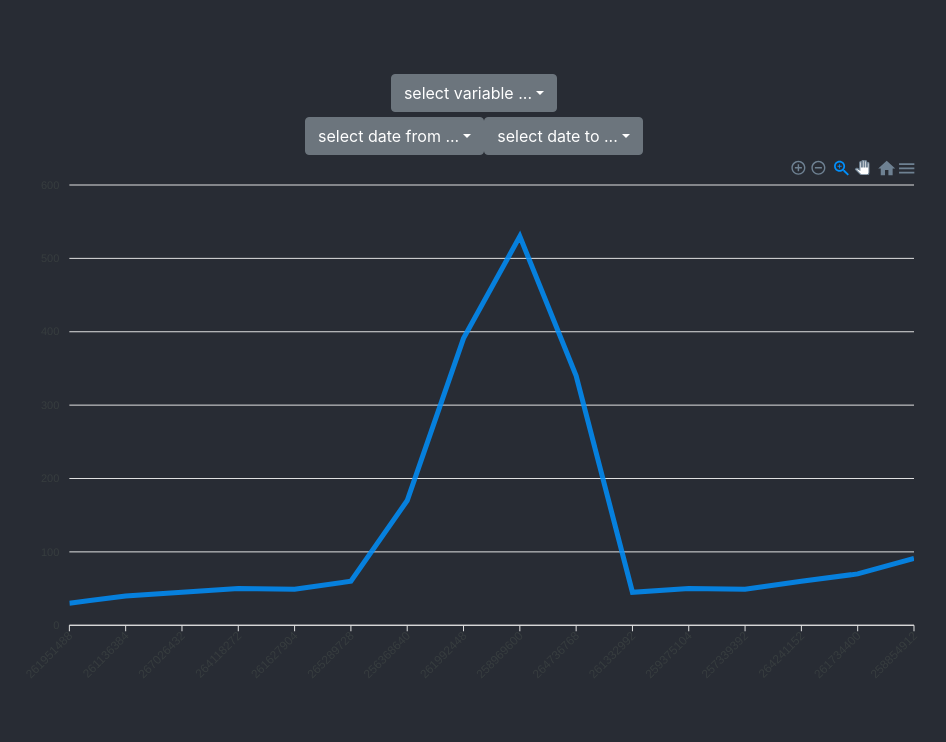
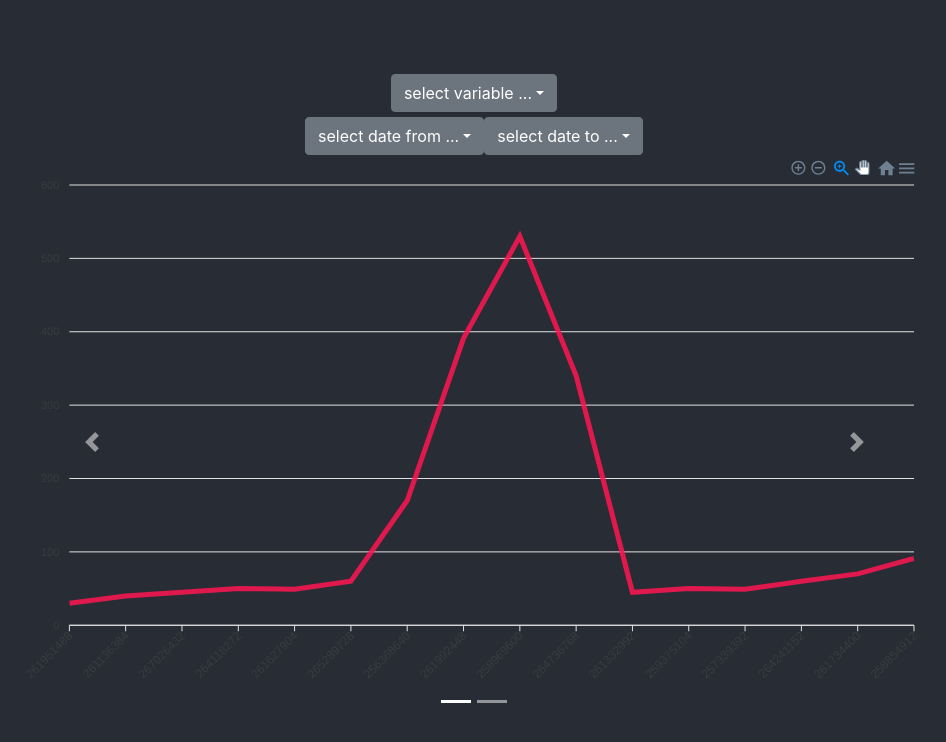
Before and after one commit to pidjotj/custom-dashboard, a React (Create React App) app: page / in a window 1280 px wide. Shown: the top 742 px of the page, without its empty margins (166-1112 px from the left). Built offline with nearby package versions, Linux system fonts and the light colour scheme.

Commit message:
add: Carousel & enhance chart

```diff
--- a/src/components/MainChart/MainChart.js
+++ b/src/components/MainChart/MainChart.js
@@ -1,17 +1,40 @@
 import React from "react";
-import PropTypes from 'prop-types';
-import * as d3 from 'd3';
+import '../../styles/index.css'
 import { connect } from 'react-redux';
 import Chart from "react-apexcharts";
-import { Dropdown, DropdownToggle, DropdownMenu, DropdownItem, ButtonGroup, Button } from 'reactstrap';
+import {
+  ButtonGroup,
+  Carousel,
+  CarouselItem,
+  CarouselControl,
+  CarouselIndicators,
+  CarouselCaption
+} from 'reactstrap';
 import DateDropDown from "../DateDropDown";
 import VariableDropDown from "../VariableDropDown";
+
+const items = [
+  {
+    id: 0,
+    type: 'line',
+  },
+  {
+    id: 1,
+    type: 'bar'
+  }
+];
 
 class MainChart extends React.Component {
   constructor(props) {
     super(props);
+    this.next = this.next.bind(this);
+    this.previous = this.previous.bind(this);
+    this.goToIndex = this.goToIndex.bind(this);
+    this.onExiting = this.onExiting.bind(this);
+    this.onExited = this.onExited.bind(this);
 
     this.state = {
+      activeIndex: 0,
       keyDateResult: null,
       fromResult: '',
       toResult: '',
@@ -29,8 +52,12 @@ class MainChart extends React.Component {
         },
         dataLabels: {
           style: {
-            colors: ['#F44336', '#E91E63', '#9C27B0']
+            colors: ['#FFFFFF', '#E91E63', '#9C27B0']
           }
+        },
+        colors: ["#FF1654", "#247BA0"],
+        tooltip: {
+          theme: 'dark',
         }
       },
       series: [
@@ -42,9 +69,37 @@ class MainChart extends React.Component {
         //   name: "series-2",
         //   data: [30, 40, 45, 50, 49, 60, 170, 391, 530, 340, 45, 50, 49, 60, 70, 91]
         // }
-      ]
+      ],
     };
   }
+
+  // CAROUSEL METHODS
+  onExiting() {
+    this.animating = true;
+  }
+
+  onExited() {
+    this.animating = false;
+  }
+
+  next() {
+    if (this.animating) return;
+    const nextIndex = this.state.activeIndex === items.length - 1 ? 0 : this.state.activeIndex + 1;
+    this.setState({ activeIndex: nextIndex });
+  }
+
+  previous() {
+    if (this.animating) return;
+    const nextIndex = this.state.activeIndex === 0 ? items.length - 1 : this.state.activeIndex - 1;
+    this.setState({ activeIndex: nextIndex });
+  }
+
+  goToIndex(newIndex) {
+    if (this.animating) return;
+    this.setState({ activeIndex: newIndex });
+  }
+
+  // END CAROUSEL METHODS
 
   receiveCallbackFrom(key) {
       this.setState({ keyDateResult: key });
@@ -80,6 +135,7 @@ class MainChart extends React.Component {
           let newTab = MainChart.parseTable(tempVariableData);
           let newSeries = JSON.parse(JSON.stringify(this.state.series));
           newSeries[0].data = newTab;
+          newSeries[0].name = test;
           this.setState({
             series: newSeries
           }, () => {
@@ -92,9 +148,29 @@ class MainChart extends React.Component {
 
   render() {
     const { metricsFile } = this.props;
-    const { keyDateResult } = this.state;
+    const { keyDateResult, activeIndex, options, series } = this.state;
+
+    const slides = items.map((item) => {
+      return (
+        <CarouselItem
+          onExiting={this.onExiting}
+          onExited={this.onExited}
+          key={item.id}
+        >
+          <div className="p-12">
+            <Chart
+              options={options}
+              series={series}
+              type={item.type}
+              width="900"
+            />
+          </div>
+        </CarouselItem>
+      );
+    });
+
     return (
-      <div>
+      <div className="mt-20">
         <VariableDropDown
           callback={this.receiveCallbackVariable.bind(this)}
         />
@@ -110,16 +186,21 @@ class MainChart extends React.Component {
             callback={this.receiveCallbackTo.bind(this)}
           />
         </ButtonGroup>
-        <Chart
-          options={this.state.options}
-          series={this.state.series}
-          type="line"
-          width="900"
-        />
+        <Carousel
+          interval={false}
+          activeIndex={activeIndex}
+          next={this.next}
+          previous={this.previous}
+        >
+          <CarouselIndicators items={items} activeIndex={activeIndex} onClickHandler={this.goToIndex} />
+          {slides}
+          <CarouselControl direction="prev" directionText="Previous" onClickHandler={this.previous} />
+          <CarouselControl direction="next" directionText="Next" onClickHandler={this.next} />
+        </Carousel>
       </div>
     )
   }
-};
+}
 
 function mapStateToProps(state) {
   return {
```
